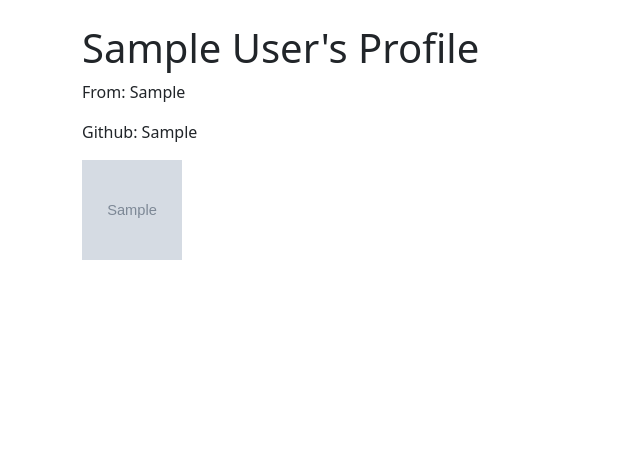
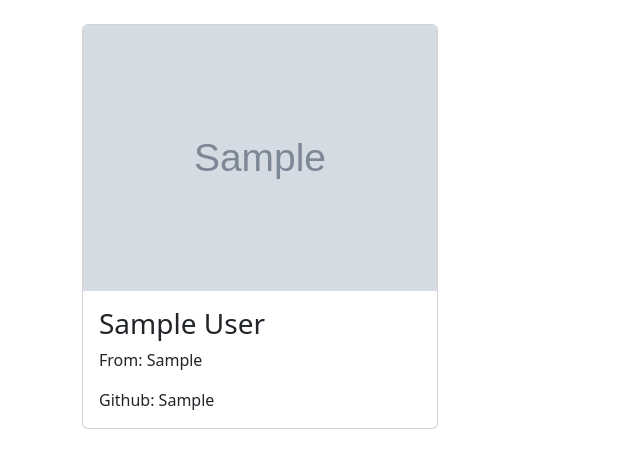
Before and after one commit to Ultimate-Teapot/Ultimate-Teapot, a Django app: page /main/profile/1 in a window 1280 px wide. Shown: the part 88-556 px from the top of the page, without its empty margins (0-640 px from the left). Run offline with Django 4.2, Linux system fonts and the light colour scheme; a user stored in the database is signed in; tables that the repository leaves empty hold one stand-in row (values such as "Sample post"); grey boxes marked "Sample" are stand-in pictures; some libraries are stand-ins or nearby versions.

Commit message:
inbox ui fix, profile page ui fix

```diff
--- a/UltimateTeapot/templates/profile.html
+++ b/UltimateTeapot/templates/profile.html
@@ -1,40 +1,36 @@
 <!-- django_project/users/templates/users/profile.html -->
 {% extends "base.html" %}
+
 {% block content %}
-
     {% if profile %}
-    <h1>{{ profile.displayName }}'s Profile</h1>
-    <p>From: {{ profile.host }}</p>
-    <p>Github: {{ profile.github }}</p>
-    <img src="{{ profile.profileImage }}" alt="Profile Image" height="100" width="100">
-    <br/>
-
-    </br>
-<div class="Follow button">
+        <div class="row">
+            <div class="col-md-4 mb-3">
+                <div class="card">
+                    <img src="{{ profile.profileImage }}" alt="Profile Image" class="card-img-top">
+                    <div class="card-body">
+                        <h3 class="card-title">{{ profile.displayName }}</h3>
+                        <p class="card-text">From: {{ profile.host }}</p>
+                        <p class="card-text">Github: {{ profile.github }}</p>
                         {% if profile.user.username != user.profile.user.username %}
-            <a href="{% url 'follow' profile.id %}">
-                Send a follow request to {{ profile.displayName }}
-            </a>
+                            <a href="{% url 'follow' profile.id %}" class="btn btn-primary">Send a follow request to {{ profile.displayName }}</a>
                         {% endif %}
                     </div>
-
+                </div>
+            </div>
+            <div class="col-md-8">
                 {% if posts %}
-<h>{{ profile.displayName }}'s Posts</h>
-
+                    <h3>{{ profile.displayName }}'s Posts</h3>
                     {% for post in posts %}
                         <div class="card mb-4">
-    {{ post.title }}
-    </br>
-    Posted at {{ post.published }}
-    </br>
-    {{ post.content }}
+                            <div class="card-body">
+                                <h5 class="card-title">{{ post.title }}</h5>
+                                <p class="card-text">{{ post.content }}</p>
+                                <p class="card-text"><small class="text-muted">Posted at {{ post.published }}</small></p>
+                            </div>
                         </div>
                     {% endfor %}
-
                 {% endif %}
-
+            </div>
+        </div>
     {% endif %}
-
-
-
-{% endblock content %}
+{% endblock %}
```
Also changed, not shown: UltimateTeapot/templates/inbox.html (+48 -16 lines). Lines whose indentation alone changed are shown as unchanged.
